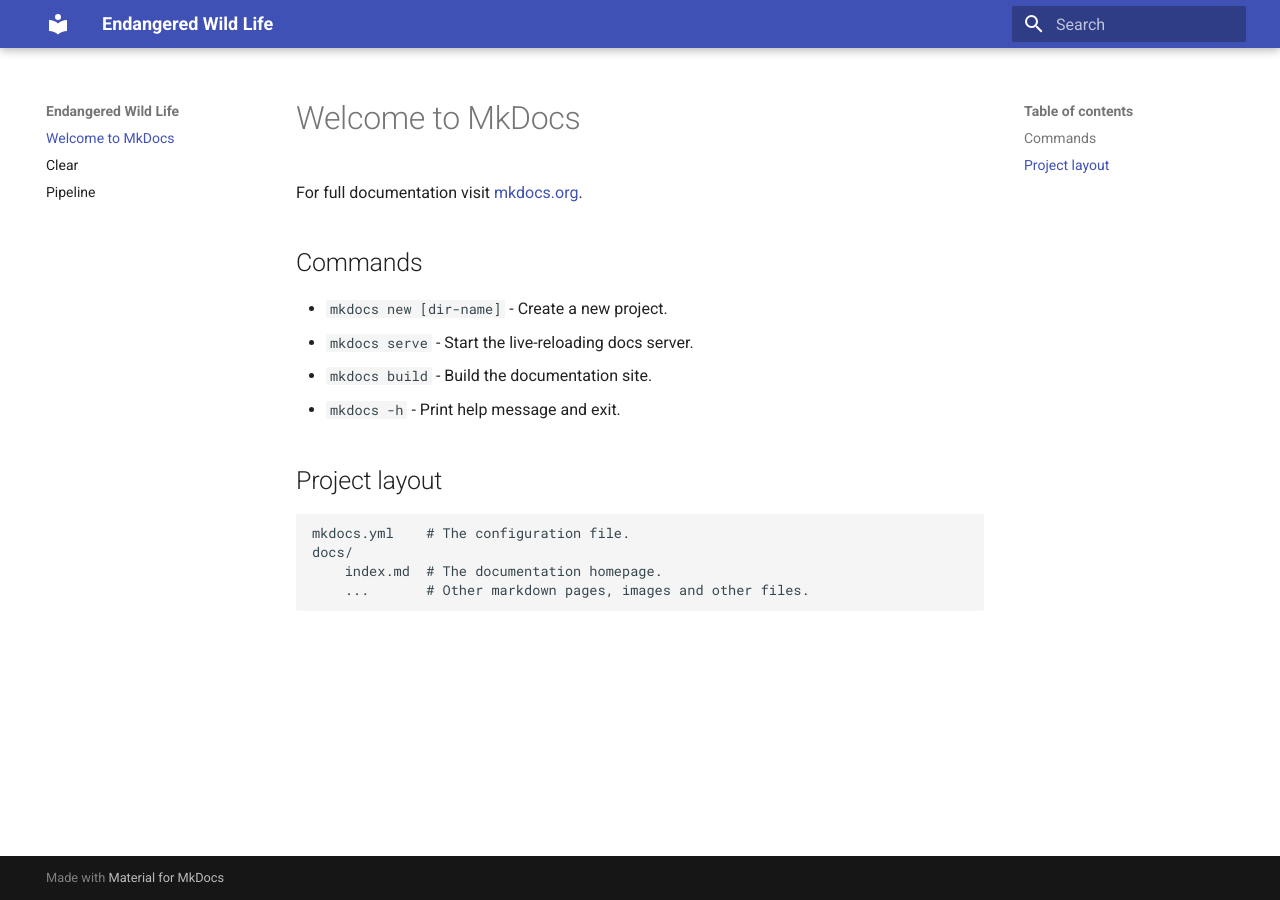
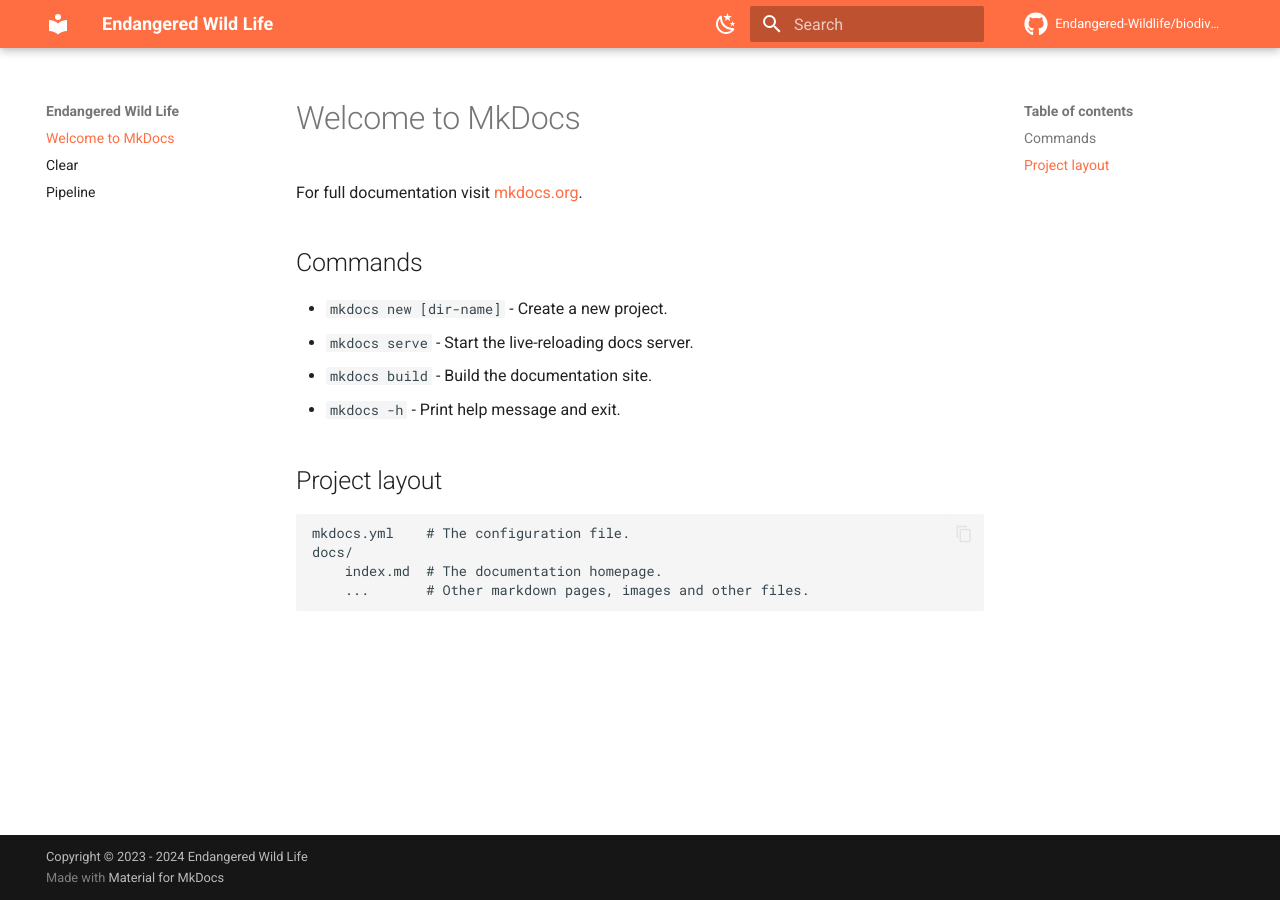
Before and after one commit to Endangered-Wildlife/Endangered-Wildlife.github.io, an MkDocs documentation site: the page built from docs/index.md, in a window 1280 px wide. Built offline with MkDocs 1.6.1 and Material for MkDocs 9.7.7, drawn with Linux system fonts in a browser that asks for light colours; comment, search, counter and statistics services are not loaded.

Commit message:
style: update style

```diff
--- a/mkdocs.yml
+++ b/mkdocs.yml
@@ -1,4 +1,52 @@
 site_name: Endangered Wild Life
 site_url: https://Endangered-Wildlife.github.io/Endangered-Wildlife.github.io
+repo_url: https://github.com/Endangered-Wildlife/biodiversity
+repo_name: Endangered-Wildlife/biodiversity
+
 theme:
   name: material
+  features:
+    - content.code.annotate
+    - content.code.select
+    - content.code.copy
+  icon:
+    repo: fontawesome/brands/github
+  font:
+    text: Roboto
+    code: Roboto Mono
+  palette:
+    # Palette toggle for light mode
+    - scheme: default
+      toggle:
+        icon: material/weather-night
+        name: Switch to dark mode
+      primary: deep orange
+      accent: yellow
+
+    # Palette toggle for dark mode
+    - scheme: slate
+      toggle:
+        icon: material/weather-sunny
+        name: Switch to light mode
+      primary: deep orange
+      accent: yellow
+
+markdown_extensions:
+  - pymdownx.highlight:
+      anchor_linenums: true
+      line_spans: __span
+      pygments_lang_class: true
+  - pymdownx.inlinehilite
+  - pymdownx.snippets
+  - pymdownx.superfences
+  - admonition
+  - pymdownx.details
+  - pymdownx.superfences
+
+extra:
+  annotate:
+    json: [ .s2 ]
+
+copyright: >
+  Copyright &copy; 2023 - 2024 Endangered Wild Life
+#  <a href="#__consent">Change cookie settings</a>
--- a/requirements.txt
+++ b/requirements.txt
@@ -1 +1,3 @@
-mkdocs-materialgit remote add origin
+markdown
+mkdocs-material
+pymdown-extensions
```
Also changed, not shown: docs/clear.md (+6 -0 lines).
